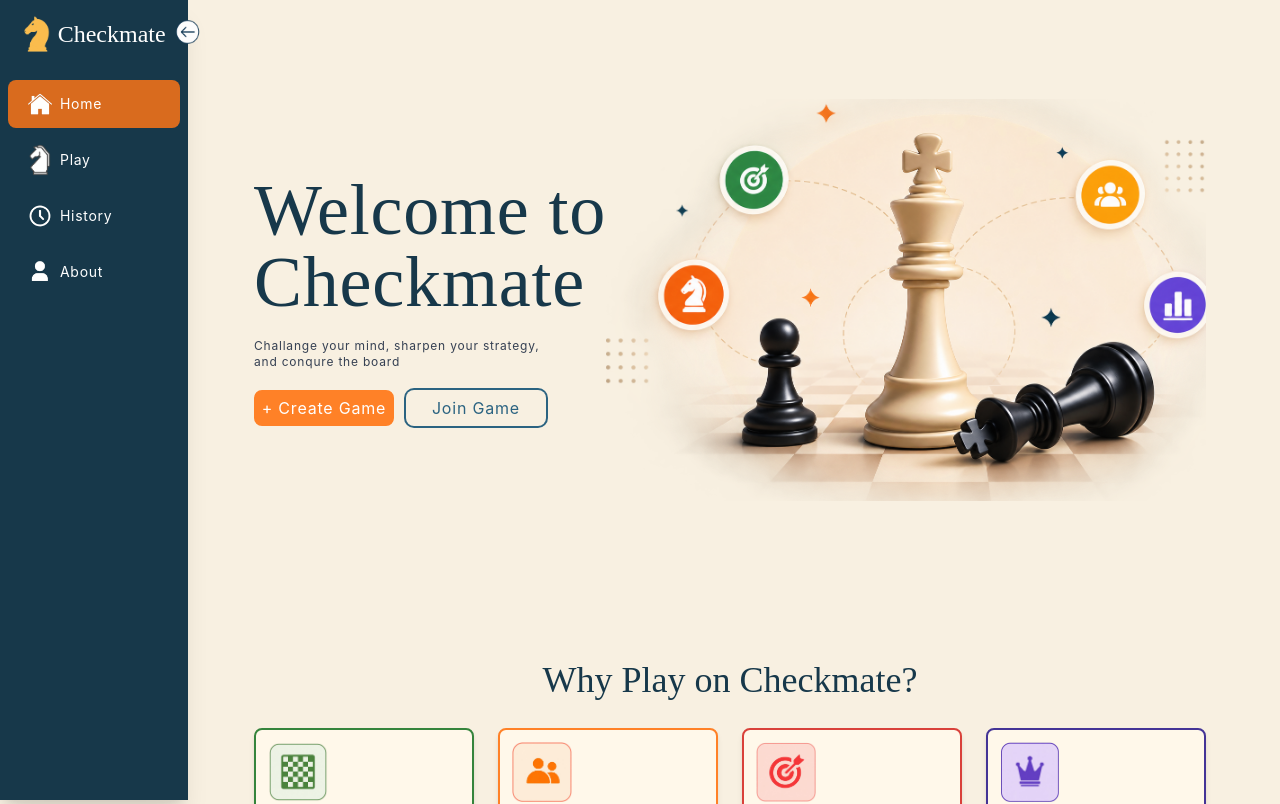
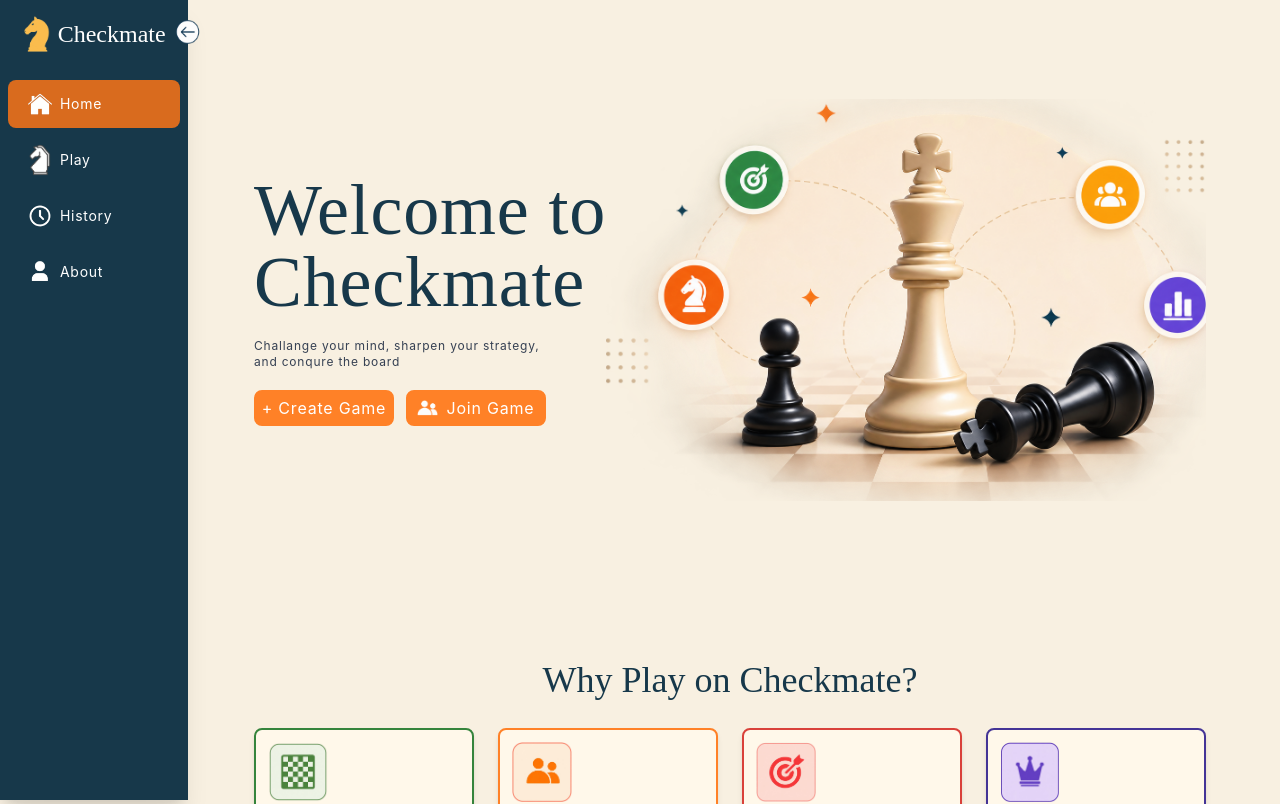
Before and after one commit to rameenali19/Chess-Game, a React (Vite) app: page / in a window 1280 px wide. Shown: the top 804 px of the page. Built offline with nearby package versions, Linux system fonts and the light colour scheme; no server answers.

Commit message:
adding join icon

```diff
--- a/src/components/HomePageLogo.jsx
+++ b/src/components/HomePageLogo.jsx
@@ -26,7 +26,7 @@ function HomePageLogo() {
           />
           <Button
             text="Join Game"
-            variant="viewButton"
+            variant="primary"
             textSize="normal"
             fontWeight="normal"
             onClick={() => navigate("/mode-selection", {
@@ -34,7 +34,9 @@ function HomePageLogo() {
                 mode: "join"
               }
             })}
-            className="w-35 h-9"
+            className="w-35 h-9 flex justify-center items-center gap-2"
+            imageName="join"
+            imageClassName="h-4"
           />
         </div>
       </div>
--- a/src/components/Icon.jsx
+++ b/src/components/Icon.jsx
@@ -54,10 +54,12 @@ import statsIcon from '../assets/Icons/stats.png'
 import purpleQueenIcon from '../assets/Icons/purple-queen.png'
 import whiteStatsIcon from '../assets/Icons/white-stats.png'
 import orangeButtonIcon from '../assets/Icons/orange-button.png'
+import joinIcon from '../assets/Icons/join.png'
 
 const iconMap = {
   trophy: trophyIcon,
   homePage: homePageIcon,
+  join: joinIcon,
   purpleQueen: purpleQueenIcon,
   stats: statsIcon,
   greenBoard: greenBoardIcon,
```
Also changed, not shown: src/assets/Icons/join.png (added).
